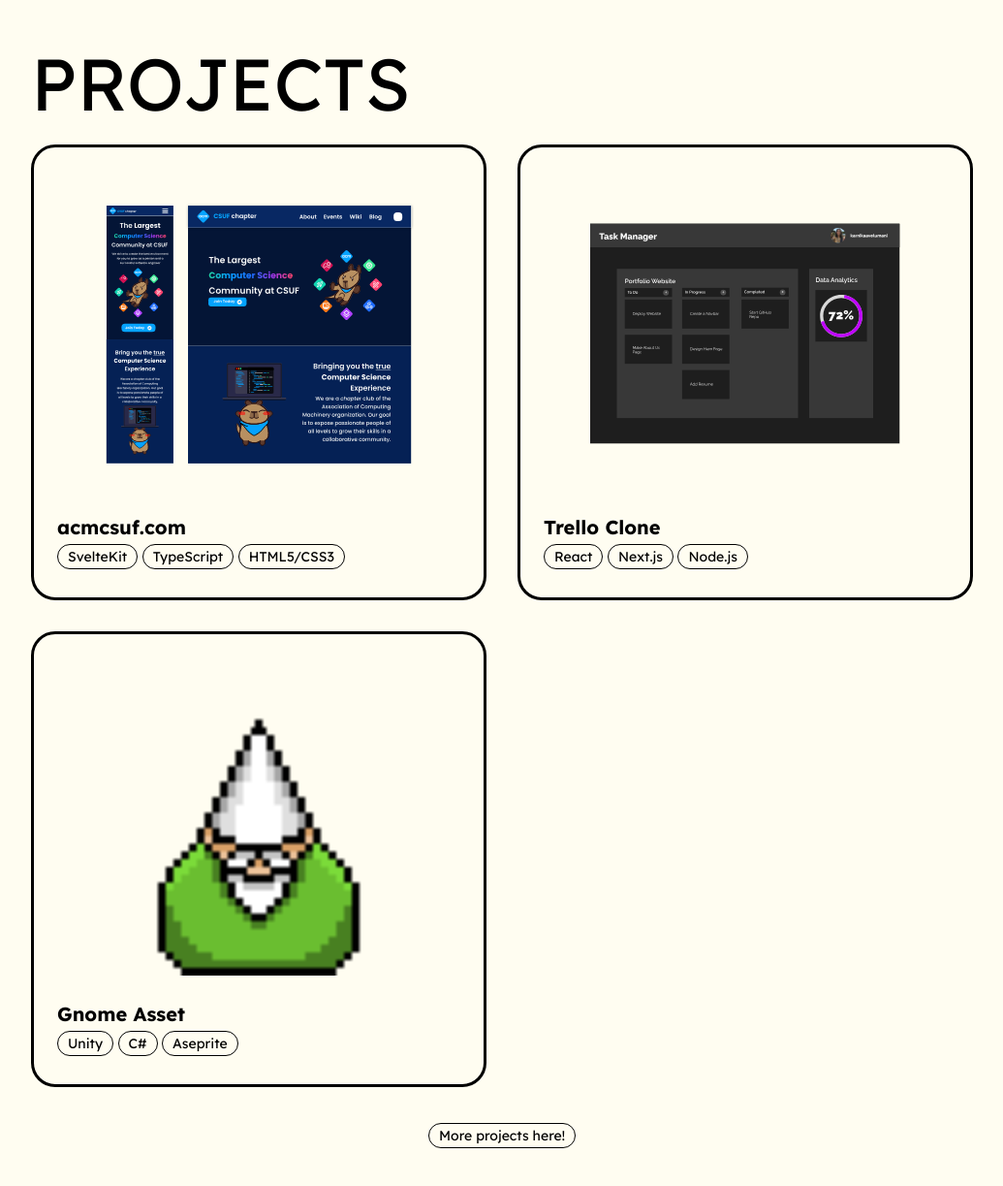
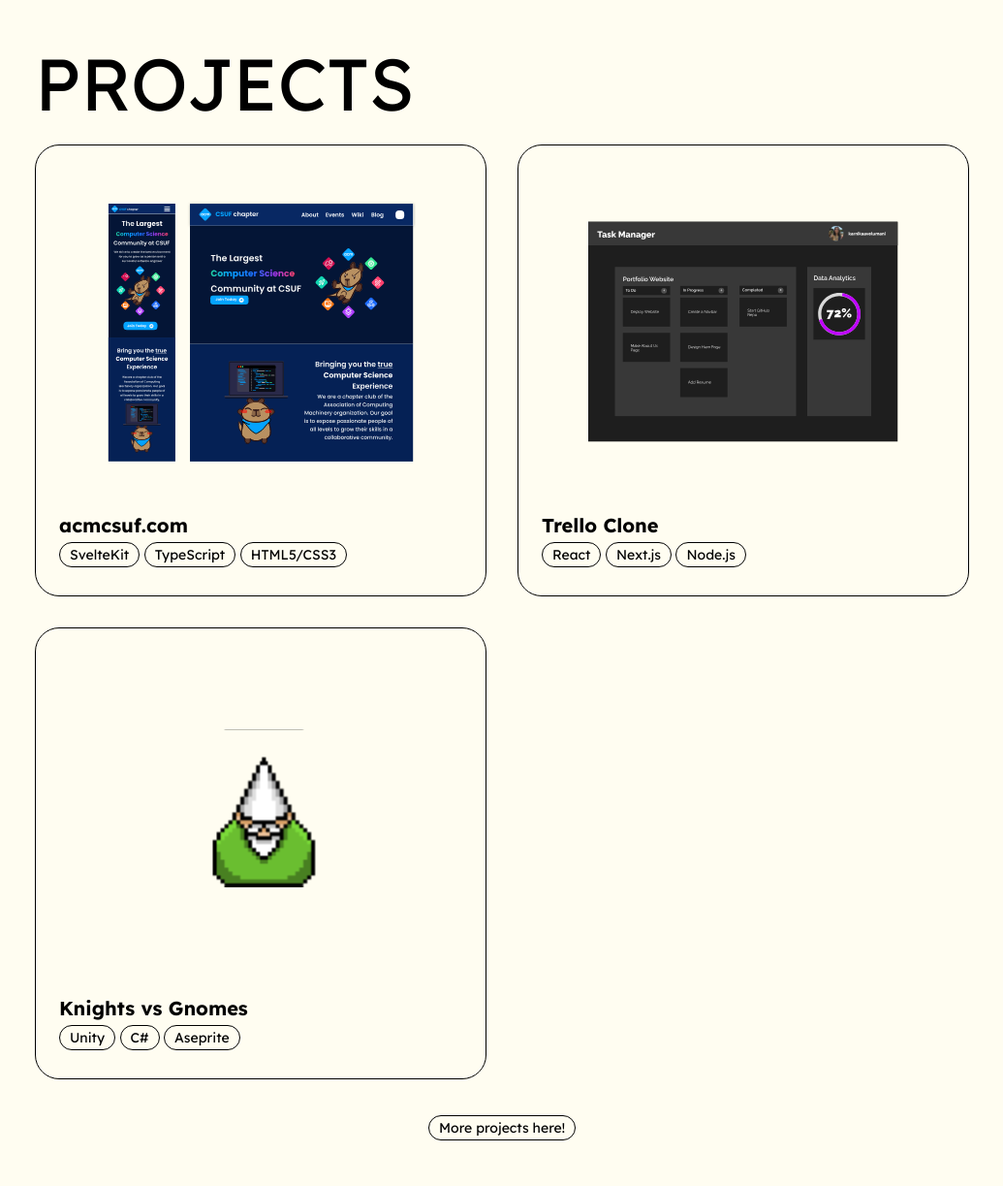
Before and after one commit to karnikaavelumani/portfolio, a SvelteKit app: page / in a window 1280 px wide. Shown: the part 2361-3584 px from the top of the page at 97% size, without its empty margins (122-1157 px from the left). Built offline with nearby package versions, Linux system fonts and the light colour scheme.

Commit message:
Small tweaks

```diff
--- a/src/lib/components/button/button.svelte
+++ b/src/lib/components/button/button.svelte
@@ -4,9 +4,14 @@
 	export let disabled = false; // Default disabled state
 	export let imageSrc = ''; // Optional image source
 	export let imageAlt = ''; // Optional alt text for the image
+	export const target = '_blank'; // Optional target attribute for the link
 </script>
 
-<a href={disabled ? undefined : href} class="button {disabled ? 'disabled' : ''}">
+<a
+	href={disabled ? undefined : href}
+	class="button {disabled ? 'disabled' : ''}"
+	{...target ? { target } : {}}
+>
 	{#if imageSrc}
 		<img src={imageSrc} alt={imageAlt} class="button-icon" />
 	{/if}
@@ -26,14 +31,15 @@
 		font-size: 14px;
 		user-select: none;
 		transition: background-color 0.25s ease-in-out;
+	}
 
-		&:hover {
-			background-color: lightgray;
-		}
+	/* Add hover effect only if not disabled */
+	.button:not(.disabled):hover {
+		background-color: lightgray;
+	}
 
-		&:active {
-			background-color: lightblue;
-		}
+	.button:not(.disabled):active {
+		background-color: lightblue;
 	}
 
 	.button-icon {
--- a/src/routes/projects.svelte
+++ b/src/routes/projects.svelte
@@ -6,6 +6,11 @@
 	<div class="content">
 		<h1 class="header">PROJECTS</h1>
 		<div class="groups">
+			<a
+				href="https://github.com/karnikaavelumani/acmcsuf.com"
+				class="project-link"
+				target="_blank"
+			>
 				<div class="project">
 					<img src="/assets/acmcsuf.svg" alt="Screenshot of project acmcsuf.com" />
 					<div class="description">
@@ -15,7 +20,13 @@
 						<Button text="HTML5/CSS3" href="/disabled" disabled={true} />
 					</div>
 				</div>
+			</a>
 
+			<a
+				href="https://github.com/karnikaavelumani/task-manager"
+				class="project-link"
+				target="_blank"
+			>
 				<div class="project">
 					<img src="/assets/trello.svg" alt="Screenshot of project trello clone" />
 					<div class="description">
@@ -25,16 +36,23 @@
 						<Button text="Node.js" href="/disabled" disabled={true} />
 					</div>
 				</div>
+			</a>
 
+			<a
+				href="https://github.com/karnikaavelumani/KnightsvGnomes"
+				class="project-link"
+				target="_blank"
+			>
 				<div class="project">
 					<img src="/assets/gnome.svg" alt="Screenshot of gnome asset" />
 					<div class="description">
-					<h4 class="title">Gnome Asset</h4>
+						<h4 class="title">Knights vs Gnomes</h4>
 						<Button text="Unity" href="/disabled" disabled={true} />
 						<Button text="C#" href="/disabled" disabled={true} />
 						<Button text="Aseprite" href="/disabled" disabled={true} />
 					</div>
 				</div>
+			</a>
 		</div>
 	</div>
 	<div class="extra">
@@ -74,7 +92,7 @@
 	}
 
 	.project {
-		border: solid;
+		border: 1px solid;
 		border-radius: 25px;
 		padding: 2rem;
 		width: 400px;
@@ -82,11 +100,22 @@
 		display: flex;
 		justify-content: center;
 		position: relative;
+		transition: transform 0.2s ease, box-shadow 0.2s ease;
 	}
 
-	img {
+	.project:hover {
+		transform: scale(1.05);
+		box-shadow: 0 8px 16px rgba(0, 0, 0, 0.2);
+	}
+
+	.project img {
 		max-width: 80%;
 		max-height: 80%;
+	}
+
+	.project-link {
+		text-decoration: none;
+		color: inherit;
 	}
 
 	.description {
```
Also changed, not shown: static/assets/gnome.svg. Lines whose indentation alone changed are shown as unchanged.
